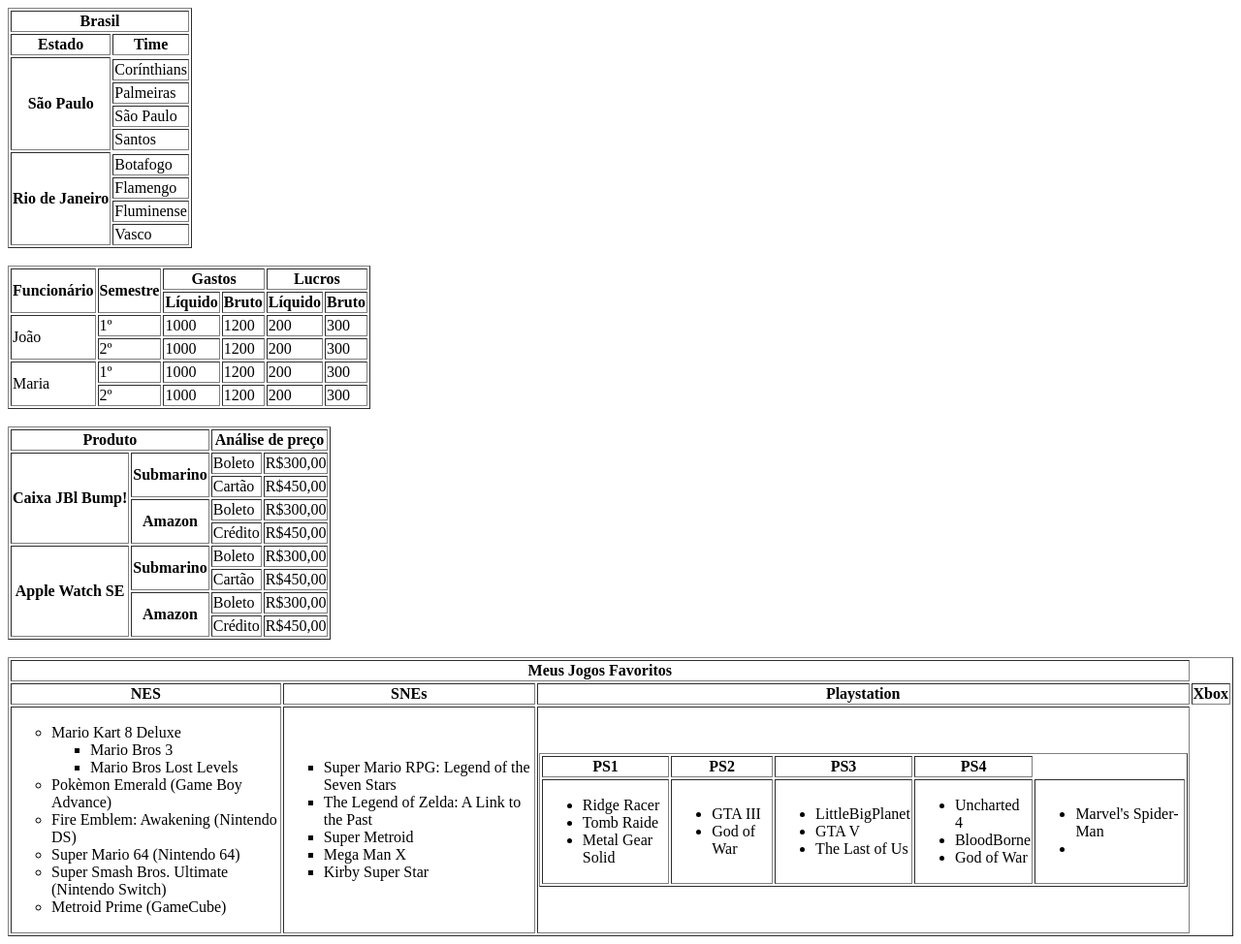
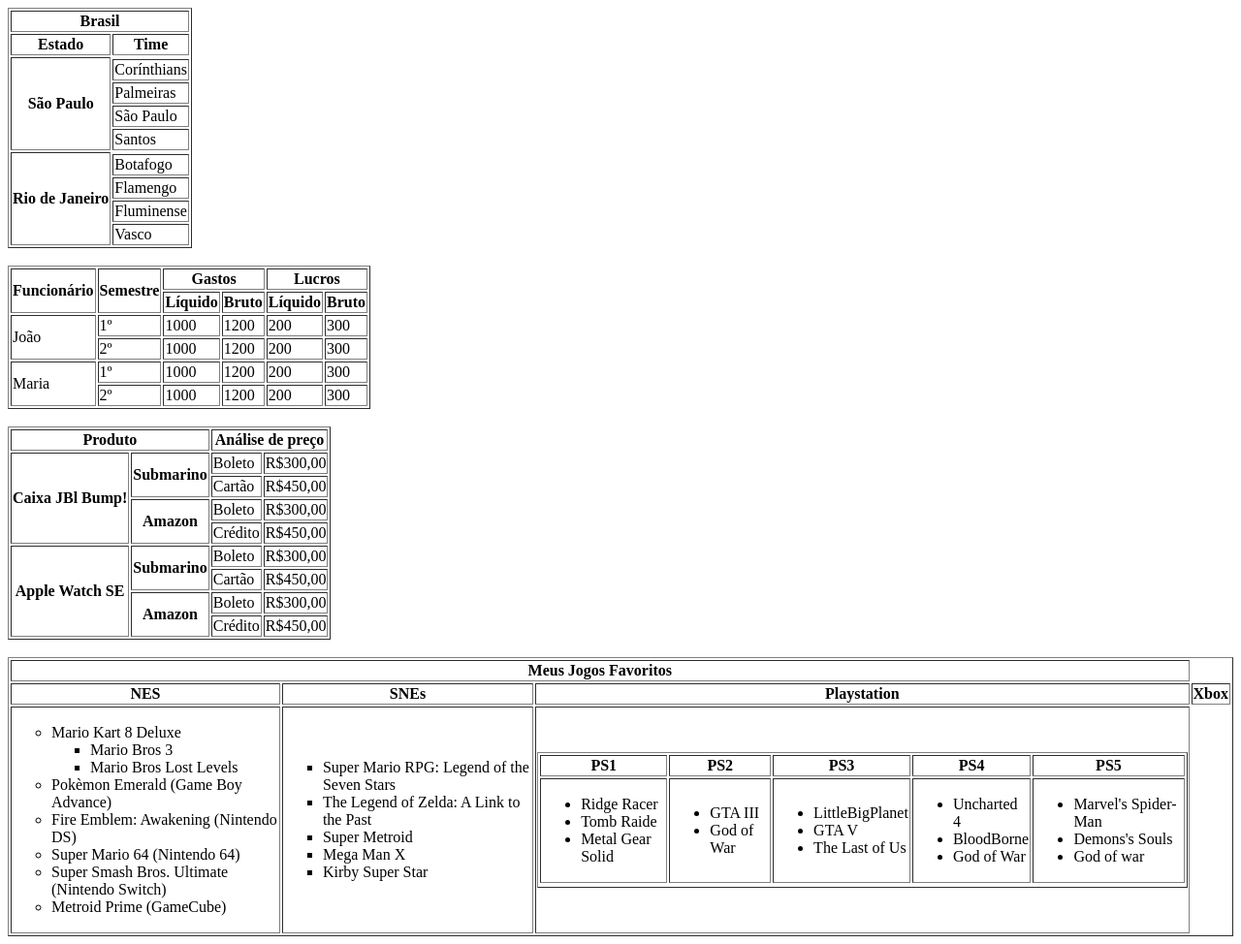
Before and after one commit to marcosconcegliere/CSW-CC1N, a plain HTML site: page Aula 7/index.html in a window 1280 px wide. Shown: the whole page at 97% size. Drawn offline with Linux system fonts and the light colour scheme.

Commit message:
Add files via upload

```diff
--- a/Aula 7/index.html
+++ b/Aula 7/index.html
@@ -206,6 +206,7 @@
                             <th>PS2</th>
                             <th>PS3</th>
                             <th>PS4</th>
+                            <th>PS5</th>
                         </tr>
                     </thead>
 
@@ -241,9 +242,14 @@
                         <td>
                             <ul>
                                 <li>Marvel's Spider-Man</li>
-                                <li></li>
+                                <li>Demons's Souls</li>
+                                <li>God of war</li>
                             </ul>
+
                         </td>
+                        </tr>
+                        <tr>
+
                         </tr>
                     </tbody>
                 </table>
```
